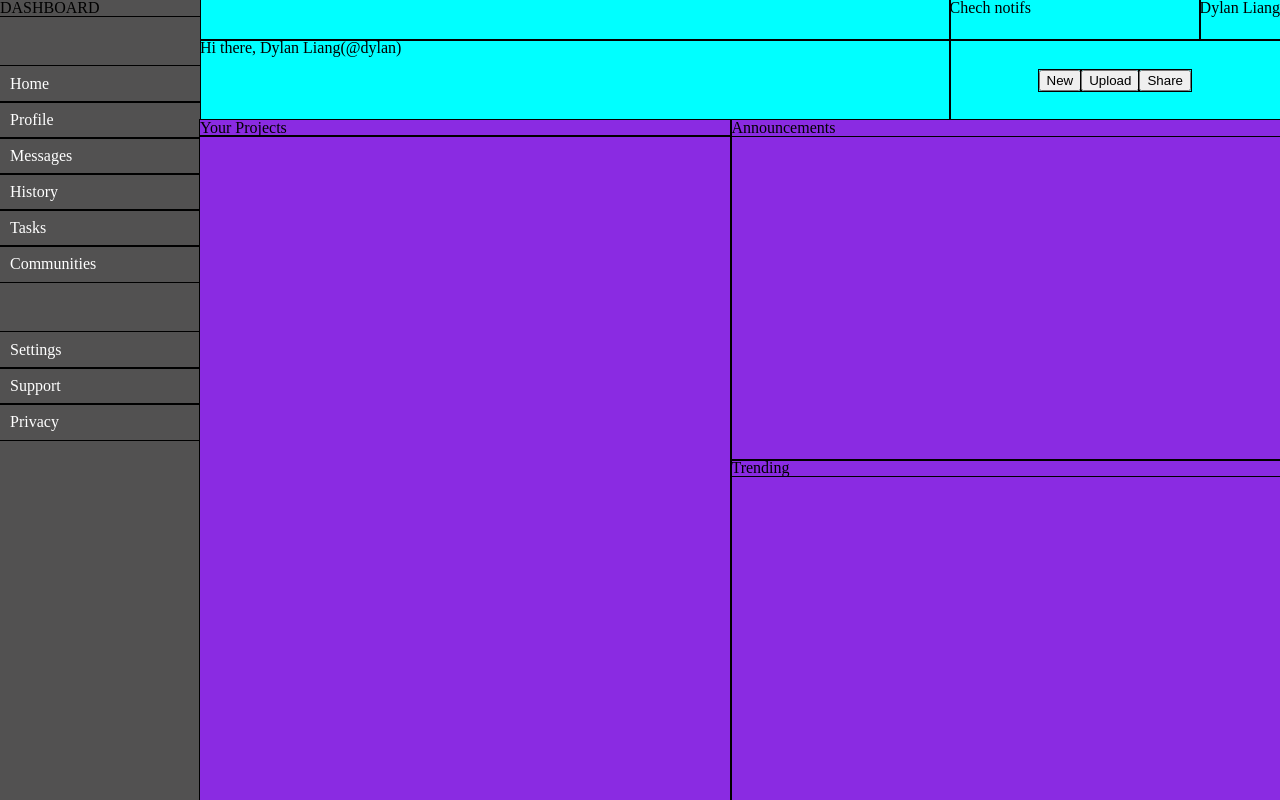
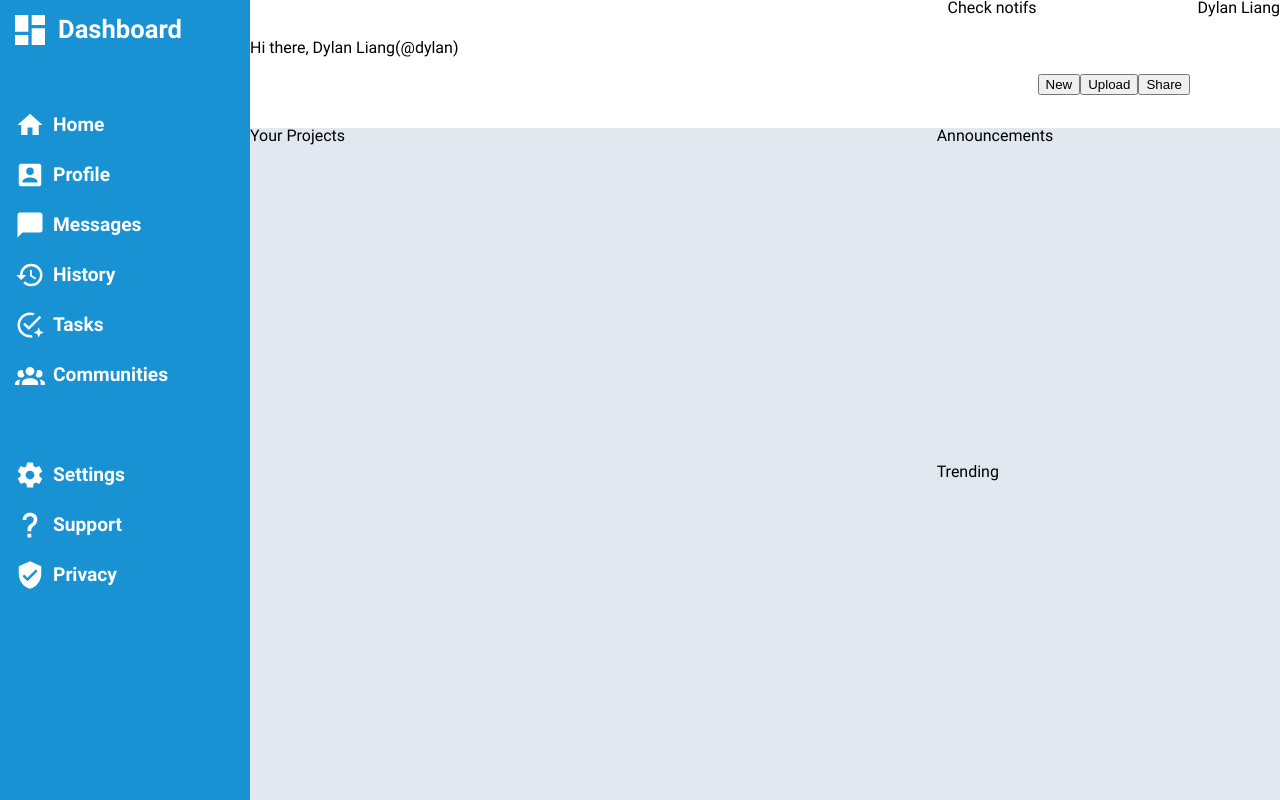
Before and after one commit to DylanSHLiang/personal-dashboard, a plain HTML site: page index.html in a window 1280 px wide. Drawn offline with Linux system fonts and the light colour scheme.

Commit message:
Added style to sidebar

```diff
--- a/index.html
+++ b/index.html
@@ -10,7 +10,7 @@
     <div class="dashboard">
         <div class="header">
             <div class="searchbar"></div>
-            <div class="notifications">Chech notifs</div>
+            <div class="notifications">Check notifs</div>
             <div class="prof">Dylan Liang</div>
             <div class="intro">Hi there, Dylan Liang(@dylan)</div>
             <div class="create">
@@ -20,19 +20,22 @@
             </div>
         </div>
         <div class="sidebar">
-            <div class="hero">DASHBOARD</div>
+            <div class="hero">
+                <svg xmlns="http://www.w3.org/2000/svg" viewBox="0 0 24 24"><path d="M13,3V9H21V3M13,21H21V11H13M3,21H11V15H3M3,13H11V3H3V13Z" /></svg><path d="M13,3V9H21V3M13,21H21V11H13M3,21H11V15H3M3,13H11V3H3V13Z" /></svg>
+                Dashboard
+            </div>
             <div class="nav">
-                <a href="./pages/home.html">Home</a>
-                <a href="./pages/profile.html">Profile</a>
-                <a href="./pages/messages.html">Messages</a>
-                <a href="./pages/history.html">History</a>
-                <a href="./pages/tasks.html">Tasks</a>
-                <a href="./pages/communities.html">Communities</a>
+                <a href="./pages/home.html"><svg xmlns="http://www.w3.org/2000/svg" viewBox="0 0 24 24"><path d="M10,20V14H14V20H19V12H22L12,3L2,12H5V20H10Z" /></svg>Home</a>
+                <a href="./pages/profile.html"><svg xmlns="http://www.w3.org/2000/svg" viewBox="0 0 24 24"><path d="M6,17C6,15 10,13.9 12,13.9C14,13.9 18,15 18,17V18H6M15,9A3,3 0 0,1 12,12A3,3 0 0,1 9,9A3,3 0 0,1 12,6A3,3 0 0,1 15,9M3,5V19A2,2 0 0,0 5,21H19A2,2 0 0,0 21,19V5A2,2 0 0,0 19,3H5C3.89,3 3,3.9 3,5Z" /></svg>Profile</a>
+                <a href="./pages/messages.html"><svg xmlns="http://www.w3.org/2000/svg" viewBox="0 0 24 24"><path d="M20,2H4A2,2 0 0,0 2,4V22L6,18H20A2,2 0 0,0 22,16V4C22,2.89 21.1,2 20,2Z" /></svg>Messages</a>
+                <a href="./pages/history.html"><svg xmlns="http://www.w3.org/2000/svg" viewBox="0 0 24 24"><path d="M13.5,8H12V13L16.28,15.54L17,14.33L13.5,12.25V8M13,3A9,9 0 0,0 4,12H1L4.96,16.03L9,12H6A7,7 0 0,1 13,5A7,7 0 0,1 20,12A7,7 0 0,1 13,19C11.07,19 9.32,18.21 8.06,16.94L6.64,18.36C8.27,20 10.5,21 13,21A9,9 0 0,0 22,12A9,9 0 0,0 13,3" /></svg>History</a>
+                <a href="./pages/tasks.html"><svg xmlns="http://www.w3.org/2000/svg" viewBox="0 0 24 24"><path d="M12 22C12.8 22 13.6 21.9 14.3 21.7C13.9 21.2 13.5 20.6 13.3 19.9C12.9 20 12.4 20 12 20C7.6 20 4 16.4 4 12C4 7.6 7.6 4 12 4C12.8 4 13.5 4.1 14.2 4.3L15.8 2.7C14.6 2.3 13.3 2 12 2C6.5 2 2 6.5 2 12C2 17.5 6.5 22 12 22M6.5 11.5L7.9 10.1L11 13.2L19.6 4.6L21 6L11 16L6.5 11.5M19 14L17.74 16.75L15 18L17.74 19.26L19 22L20.25 19.26L23 18L20.25 16.75L19 14Z" /></svg>Tasks</a>
+                <a href="./pages/communities.html"><svg xmlns="http://www.w3.org/2000/svg" viewBox="0 0 24 24"><path d="M12,5.5A3.5,3.5 0 0,1 15.5,9A3.5,3.5 0 0,1 12,12.5A3.5,3.5 0 0,1 8.5,9A3.5,3.5 0 0,1 12,5.5M5,8C5.56,8 6.08,8.15 6.53,8.42C6.38,9.85 6.8,11.27 7.66,12.38C7.16,13.34 6.16,14 5,14A3,3 0 0,1 2,11A3,3 0 0,1 5,8M19,8A3,3 0 0,1 22,11A3,3 0 0,1 19,14C17.84,14 16.84,13.34 16.34,12.38C17.2,11.27 17.62,9.85 17.47,8.42C17.92,8.15 18.44,8 19,8M5.5,18.25C5.5,16.18 8.41,14.5 12,14.5C15.59,14.5 18.5,16.18 18.5,18.25V20H5.5V18.25M0,20V18.5C0,17.11 1.89,15.94 4.45,15.6C3.86,16.28 3.5,17.22 3.5,18.25V20H0M24,20H20.5V18.25C20.5,17.22 20.14,16.28 19.55,15.6C22.11,15.94 24,17.11 24,18.5V20Z" /></svg>Communities</a>
             </div>
             <div class="options">
-                <a href="./pages/settings.html">Settings</a>
-                <a href="./pages/support.html">Support</a>
-                <a href="./pages/privacy.html">Privacy</a>
+                <a href="./pages/settings.html"><svg xmlns="http://www.w3.org/2000/svg" viewBox="0 0 24 24"><path d="M12,15.5A3.5,3.5 0 0,1 8.5,12A3.5,3.5 0 0,1 12,8.5A3.5,3.5 0 0,1 15.5,12A3.5,3.5 0 0,1 12,15.5M19.43,12.97C19.47,12.65 19.5,12.33 19.5,12C19.5,11.67 19.47,11.34 19.43,11L21.54,9.37C21.73,9.22 21.78,8.95 21.66,8.73L19.66,5.27C19.54,5.05 19.27,4.96 19.05,5.05L16.56,6.05C16.04,5.66 15.5,5.32 14.87,5.07L14.5,2.42C14.46,2.18 14.25,2 14,2H10C9.75,2 9.54,2.18 9.5,2.42L9.13,5.07C8.5,5.32 7.96,5.66 7.44,6.05L4.95,5.05C4.73,4.96 4.46,5.05 4.34,5.27L2.34,8.73C2.21,8.95 2.27,9.22 2.46,9.37L4.57,11C4.53,11.34 4.5,11.67 4.5,12C4.5,12.33 4.53,12.65 4.57,12.97L2.46,14.63C2.27,14.78 2.21,15.05 2.34,15.27L4.34,18.73C4.46,18.95 4.73,19.03 4.95,18.95L7.44,17.94C7.96,18.34 8.5,18.68 9.13,18.93L9.5,21.58C9.54,21.82 9.75,22 10,22H14C14.25,22 14.46,21.82 14.5,21.58L14.87,18.93C15.5,18.67 16.04,18.34 16.56,17.94L19.05,18.95C19.27,19.03 19.54,18.95 19.66,18.73L21.66,15.27C21.78,15.05 21.73,14.78 21.54,14.63L19.43,12.97Z" /></svg>Settings</a>
+                <a href="./pages/support.html"><svg xmlns="http://www.w3.org/2000/svg" viewBox="0 0 24 24"><path d="M10,19H13V22H10V19M12,2C17.35,2.22 19.68,7.62 16.5,11.67C15.67,12.67 14.33,13.33 13.67,14.17C13,15 13,16 13,17H10C10,15.33 10,13.92 10.67,12.92C11.33,11.92 12.67,11.33 13.5,10.67C15.92,8.43 15.32,5.26 12,5A3,3 0 0,0 9,8H6A6,6 0 0,1 12,2Z" /></svg>Support</a>
+                <a href="./pages/privacy.html"><svg xmlns="http://www.w3.org/2000/svg" viewBox="0 0 24 24"><path d="M10,17L6,13L7.41,11.59L10,14.17L16.59,7.58L18,9M12,1L3,5V11C3,16.55 6.84,21.74 12,23C17.16,21.74 21,16.55 21,11V5L12,1Z" /></svg>Privacy</a>
             </div>
         </div>
         <div class="main">
--- a/styles.css
+++ b/styles.css
@@ -42,22 +42,33 @@ table {
 	border-spacing: 0;
 }
 
-* {
-    outline: 1px solid black;
+@font-face {
+    font-family: Roboto;
+    src: url(./fonts/Roboto-Regular.ttf);
+}
+
+@font-face {
+    font-family: 'Roboto Bold';
+    src: url(./fonts/Roboto-Bold.ttf);
+}
+
+body {
+    font-family: Roboto, sans-serif;
+    box-sizing: border-box;
 }
 
 .dashboard {
     display: grid;
     grid-template:
-            "sidebar header" 120px
-            "sidebar main" 1fr / 200px 1fr;
+            "sidebar header" 16vh
+            "sidebar main" / 250px;
     width: 100vw;
     height: 100vh;
 }
 
 .header {
     grid-area: header;
-    background-color: aqua;
+    background-color: white;
     display: grid;
     grid-template:
             "searchbar notifications prof" 40px
@@ -89,7 +100,22 @@ table {
 
 .sidebar {
     grid-area: sidebar;
-    background-color: rgb(82, 81, 81);
+    background-color: #1992d4;
+}
+
+.hero {
+    color: white;
+    font-family: 'Roboto Bold', sans-serif;
+    font-size: 1.6rem;
+    display: flex;
+    align-items: center;
+    padding: 10px 0 0 10px;
+}
+
+.hero svg {
+    width: 40px;
+    fill: white;
+    margin-right: 8px;
 }
 
 .nav, .options {
@@ -101,16 +127,30 @@ table {
 a {
     color: white;
     text-decoration: none;
-    padding: 10px;
+    padding: 10px 10px 10px 15px;
+    font-size: 1.2rem;
+    font-family: 'Roboto Bold';
+    display: flex;
+    align-items: center;
+}
+
+a:hover {
+    background-color: #167db4;
+}
+
+.nav svg, .options svg {
+    width: 30px;
+    fill: white;
+    margin-right: 8px;
 }
 
 .main {
     grid-area: main;
-    background-color: blueviolet;
+    background-color: #e2e8f0;
     display: grid;
     grid-template:
             "projects announcements"
-            "projects trending";
+            "projects trending" / 2fr 1fr;
 }
 
 .projects {
```
Also changed, not shown: fonts/Roboto-Bold.ttf (added), fonts/Roboto-Regular.ttf (added), images/account-box.svg (added), images/account-group.svg (added), images/checkbox-marked-circle-auto-outline.svg (added), images/cog.svg (added), images/help.svg (added), images/history.svg (added), images/home.svg (added), images/message.svg (added), images/shield-check.svg (added), images/view-dashboard.svg (added).
